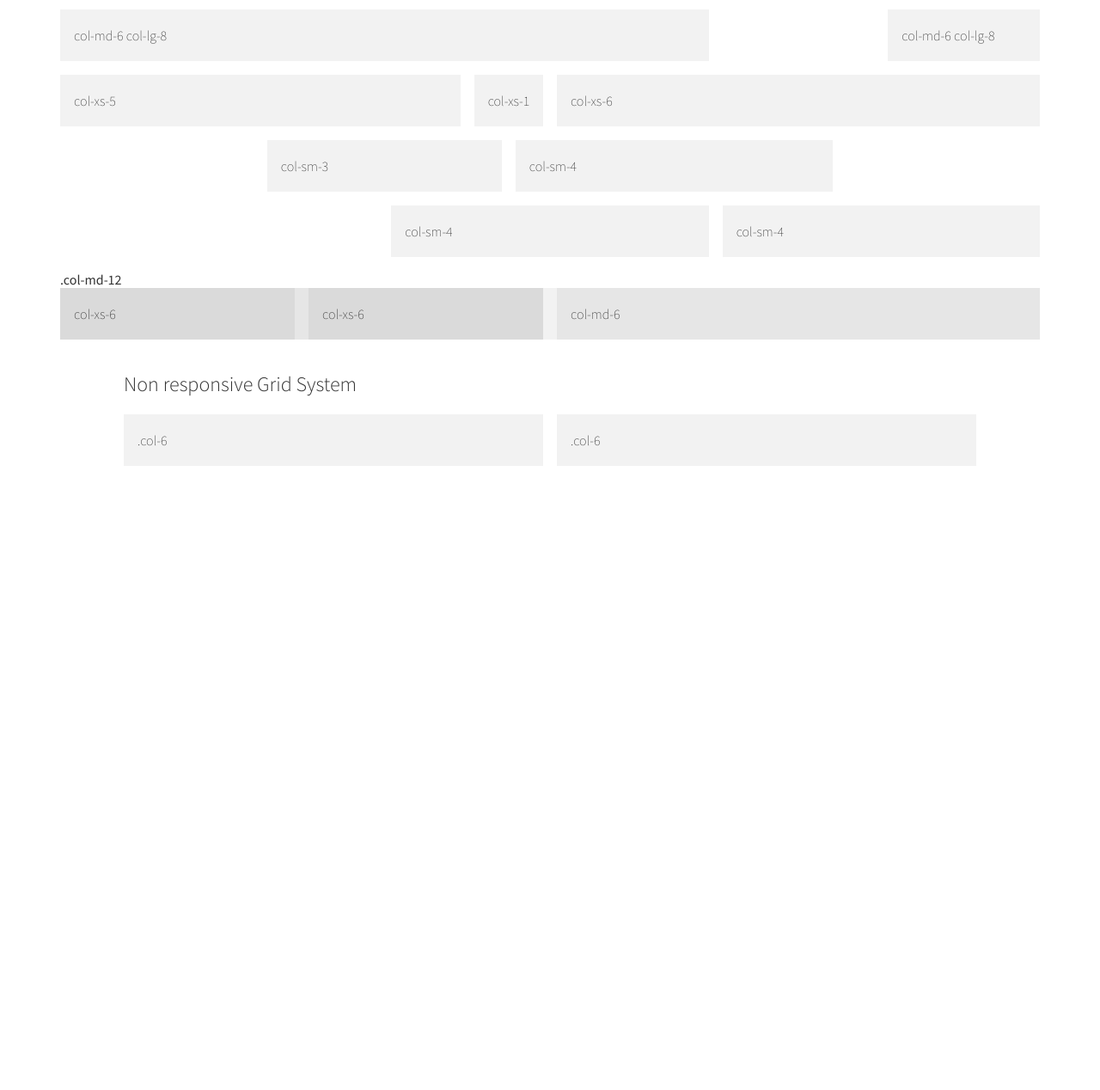
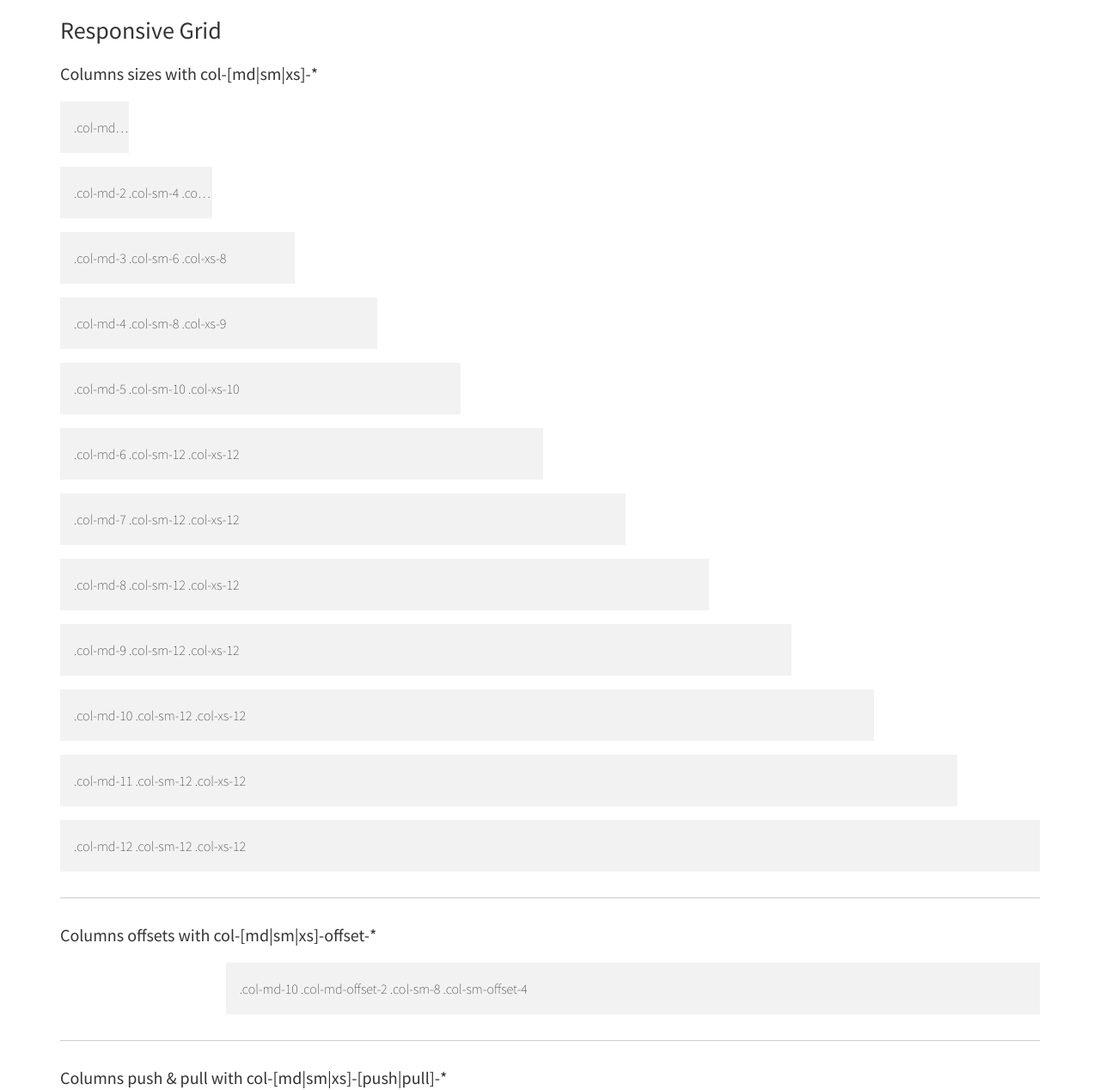
Before and after one commit to Glitchbone/HumbleGS, a website: page demo/index.html in a window 1280 px wide. Shown: the part 199-1467 px from the top of the page at 86% size. Before the commit the page ends 800 px from the top, so only its background shows below. Drawn offline with Linux system fonts and the light colour scheme.

Commit message:
Updated examples

```diff
--- a/demo/css/main.css
+++ b/demo/css/main.css
@@ -1,14 +1,45 @@
 body {
 	font-family: 'Source Sans Pro', sans-serif;
     color: rgba(0, 0, 0, .8);
+    margin: 0;
+    padding: 0;
+}
+
+h1,
+h2,
+h3,
+h4 {
+    margin-top: 20px;
+    margin-bottom: 20px;
 }
 
 h1 {
-	font-weight: 400;
+	font-weight: 700;
+    font-size: 60px;
 }
 
 h2 {
 	font-weight: 300;
+    font-size: 36px;
+}
+
+h3 {
+	font-weight: 400;
+    font-size: 28px;
+}
+
+h4 {
+	font-weight: 400;
+    font-size: 20px;
+}
+
+.header {
+    background: rgba(0, 0, 0, .8);
+}
+
+.header h1,
+.header h2 {
+    color: #fff;
 }
 
 .row {
@@ -16,9 +47,21 @@ h2 {
 }
 
 .col-content {
-	height: 60px;
-	line-height: 60px;
+    white-space: nowrap;
+    overflow: hidden;
+    text-overflow: ellipsis;
+    width: 100%;
+    padding-top: 20px;
+    padding-bottom: 20px;
 	font-weight: 200;
 	text-indent: 16px;
 	background: rgba(0, 0, 0, .05);
 }
+
+hr {
+    height: 1px;
+    border: 0;
+    background: rgba(0, 0, 0, .2);
+    margin-top: 30px;
+    margin-bottom: 30px;
+}
--- a/demo/index.html
+++ b/demo/index.html
@@ -20,157 +20,16 @@
 
     <body>
 
-        <div class="container">
+        <div class="header">
 
-            <h1>Humble GS</h1>
-
-			<h2>Responsive Grid System</h2>
-
-            <div class="grid-example">
+            <div class="container">
 
 				<div class="row">
 
-					<div class="col-xs-6 col-sm-3">
-                        <div class="col-content">
-                            col-xs-6 col-sm-3
-                        </div>
+					<div class="col-md-12">
+                        <h1>Humble GS</h1>
+                        <h2>A responsive and non-responsive Grid System</h2>
 					</div>
-
-					<div class="col-xs-6 col-sm-3">
-                        <div class="col-content">
-                            col-xs-6 col-sm-3
-                        </div>
-					</div>
-
-					<div class="col-xs-6 col-sm-3">
-                        <div class="col-content">
-                            col-xs-6 col-sm-3
-                        </div>
-					</div>
-
-					<div class="col-xs-6 col-sm-3">
-                        <div class="col-content">
-                            col-xs-6 col-sm-3
-                        </div>
-					</div>
-
-				</div>
-
-                <div class="row">
-
-                    <div class="col-md-6 col-lg-8">
-                        <div class="col-content">
-                            col-md-6 col-lg-8
-                        </div>
-                    </div>
-
-                    <div class="col-md-6 col-lg-2 col-lg-offset-2">
-                        <div class="col-content">
-                            col-md-6 col-lg-8
-                        </div>
-                    </div>
-
-                </div>
-
-                <div class="row">
-
-                    <div class="col-xs-5">
-                        <div class="col-content">
-                            col-xs-5
-                        </div>
-                    </div>
-
-                    <div class="col-xs-1">
-                        <div class="col-content">
-                            col-xs-1
-                        </div>
-                    </div>
-
-                    <div class="col-xs-6">
-                        <div class="col-content">
-                            col-xs-6
-                        </div>
-                    </div>
-
-                </div>
-
-                <div class="row row-align-center">
-
-                    <div class="col-sm-3">
-                        <div class="col-content">
-                            col-sm-3
-                        </div>
-                    </div>
-
-                    <div class="col-sm-4">
-                        <div class="col-content">
-                            col-sm-4
-                        </div>
-                    </div>
-
-                </div>
-
-                <div class="row row-align-right">
-
-                    <div class="col-sm-4">
-                        <div class="col-content">
-                            col-sm-4
-                        </div>
-                    </div>
-
-                    <div class="col-sm-4">
-                        <div class="col-content">
-                            col-sm-4
-                        </div>
-                    </div>
-
-                </div>
-
-                <div class="row">
-
-                    <div class="col-md-12">
-
-						.col-md-12
-
-                        <div class="col-content">
-
-                            <div class="row">
-
-                                <div class="col-md-6">
-                                    <div class="col-content">
-
-                                        <div class="row">
-
-                                            <div class="col-xs-6">
-                                                <div class="col-content">
-                                                    col-xs-6
-                                                </div>
-                                            </div>
-
-                                            <div class="col-xs-6">
-                                                <div class="col-content">
-                                                    col-xs-6
-                                                </div>
-                                            </div>
-
-                                        </div>
-
-                                    </div>
-                                </div>
-
-                                <div class="col-md-6">
-                                    <div class="col-content">
-                                        col-md-6
-                                    </div>
-                                </div>
-
-                            </div>
-
-                        </div>
-
-
-
-                    </div>
 
                 </div>
 
@@ -178,9 +37,149 @@
 
         </div>
 
-        <div class="container-fixed">
+        <div class="content">
 
-            <h2>Non responsive Grid System</h2>
+            <div class="container">
+
+    			<h3>Responsive Grid</h3>
+
+                <h4>Columns sizes with col-[md|sm|xs]-*</h4>
+
+    			<div class="row">
+    				<div class="col-md-1 col-sm-2 col-xs-6">
+                        <div class="col-content">
+                            .col-md-1 .col-sm-2 .col-xs-6
+                        </div>
+    				</div>
+                </div>
+
+    			<div class="row">
+    				<div class="col-md-2 col-sm-4 col-xs-7">
+                        <div class="col-content">
+                            .col-md-2 .col-sm-4 .col-xs-7
+                        </div>
+    				</div>
+                </div>
+
+    			<div class="row">
+    				<div class="col-md-3 col-sm-6 col-xs-8">
+                        <div class="col-content">
+                            .col-md-3 .col-sm-6 .col-xs-8
+                        </div>
+    				</div>
+                </div>
+
+    			<div class="row">
+    				<div class="col-md-4 col-sm-8 col-xs-9">
+                        <div class="col-content">
+                            .col-md-4 .col-sm-8 .col-xs-9
+                        </div>
+    				</div>
+                </div>
+
+    			<div class="row">
+    				<div class="col-md-5 col-sm-10 col-xs-10">
+                        <div class="col-content">
+                            .col-md-5 .col-sm-10 .col-xs-10
+                        </div>
+    				</div>
+                </div>
+
+    			<div class="row">
+    				<div class="col-md-6 col-sm-12 col-xs-12">
+                        <div class="col-content">
+                            .col-md-6 .col-sm-12 .col-xs-12
+                        </div>
+    				</div>
+                </div>
+
+    			<div class="row">
+    				<div class="col-md-7 col-sm-12 col-xs-12">
+                        <div class="col-content">
+                            .col-md-7 .col-sm-12 .col-xs-12
+                        </div>
+    				</div>
+                </div>
+
+    			<div class="row">
+    				<div class="col-md-8 col-sm-12 col-xs-12">
+                        <div class="col-content">
+                            .col-md-8 .col-sm-12 .col-xs-12
+                        </div>
+    				</div>
+                </div>
+
+    			<div class="row">
+    				<div class="col-md-9 col-sm-12 col-xs-12">
+                        <div class="col-content">
+                            .col-md-9 .col-sm-12 .col-xs-12
+                        </div>
+    				</div>
+                </div>
+
+    			<div class="row">
+    				<div class="col-md-10 col-sm-12 col-xs-12">
+                        <div class="col-content">
+                            .col-md-10 .col-sm-12 .col-xs-12
+                        </div>
+    				</div>
+                </div>
+
+    			<div class="row">
+    				<div class="col-md-11 col-sm-12 col-xs-12">
+                        <div class="col-content">
+                            .col-md-11 .col-sm-12 .col-xs-12
+                        </div>
+    				</div>
+                </div>
+
+    			<div class="row">
+    				<div class="col-md-12 col-sm-12 col-xs-12">
+                        <div class="col-content">
+                            .col-md-12 .col-sm-12 .col-xs-12
+                        </div>
+    				</div>
+                </div>
+
+                <hr />
+
+                <h4>Columns offsets with col-[md|sm|xs]-offset-*</h4>
+
+    			<div class="row">
+    				<div class="col-md-10 col-md-offset-2 col-sm-8 col-sm-offset-4">
+                        <div class="col-content">
+                            .col-md-10 .col-md-offset-2 .col-sm-8 .col-sm-offset-4
+                        </div>
+    				</div>
+                </div>
+
+                <hr />
+
+                <h4>Columns push & pull with col-[md|sm|xs]-[push|pull]-*</h4>
+
+    			<div class="row">
+
+    				<div class="col-sm-6 col-md-push-6">
+                        <div class="col-content">
+                            .col-sm-6 .col-md-push-6 (Left on small screens)
+                        </div>
+    				</div>
+
+    				<div class="col-sm-6 col-md-pull-6">
+                        <div class="col-content">
+                            .col-sm-6 .col-md-pull-6 (Right on small screens)
+                        </div>
+    				</div>
+
+                </div>
+
+            </div>
+
+        </div>
+
+        <!--<div class="container-fixed">
+
+            <h3>Non responsive Grid</h3>
 
             <div class="row">
 
@@ -198,7 +197,7 @@
 
             </div>
 
-        </div>
+        </div>-->
 
     </body>
 
```
